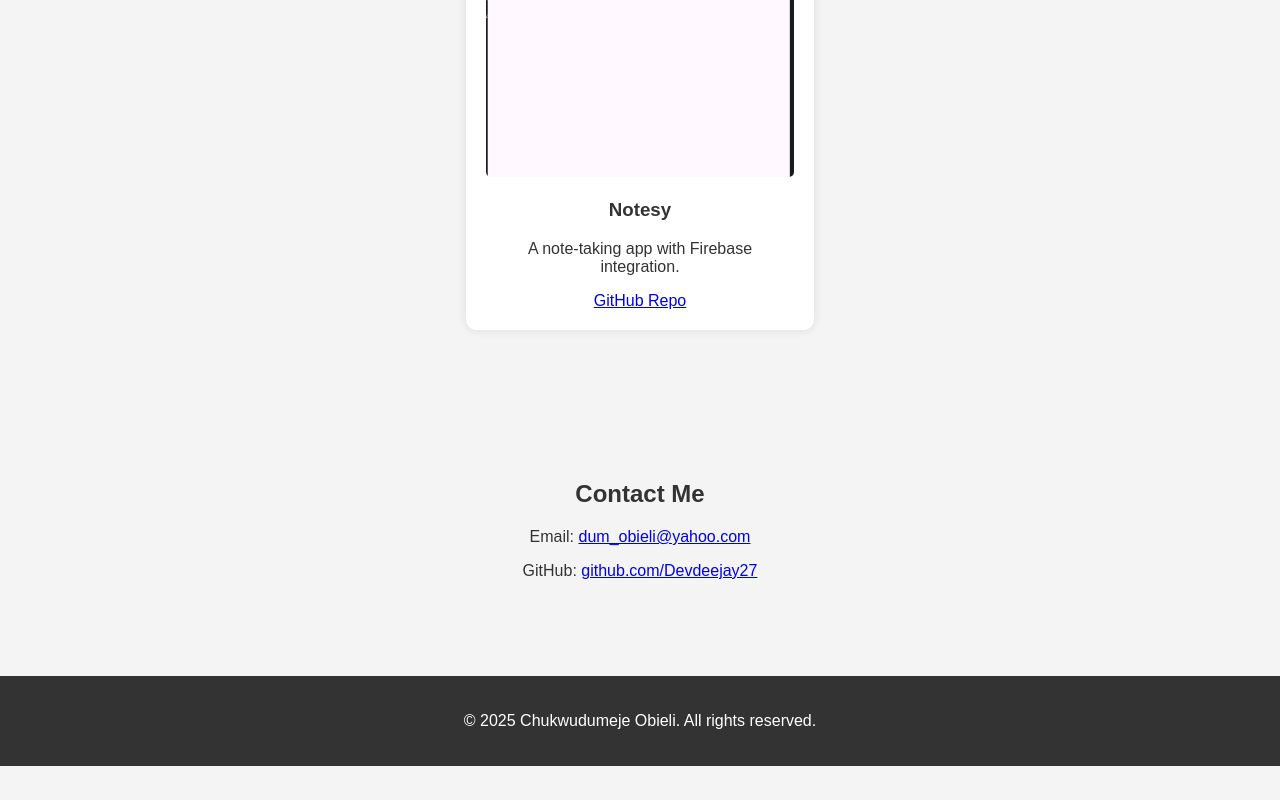
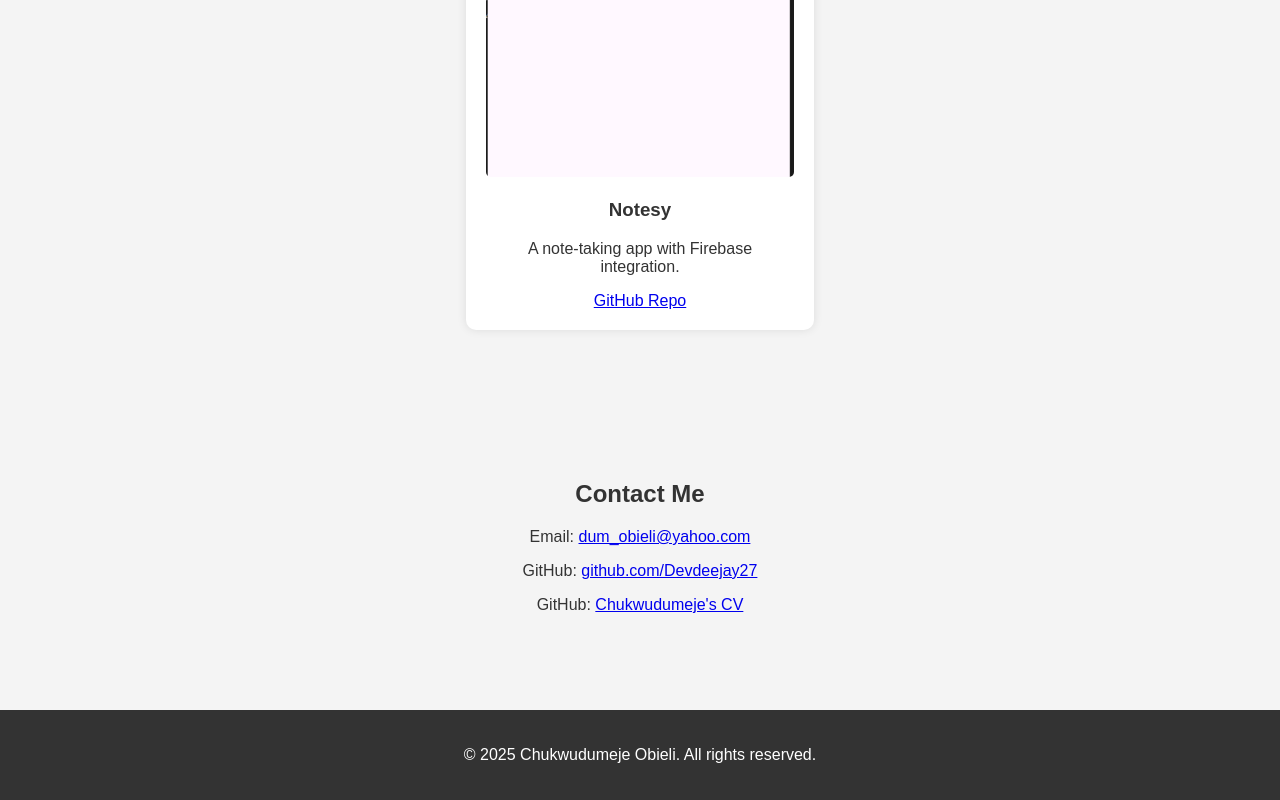
Before and after one commit to Devdeejay27/Portfolio, a plain HTML site: page index.html in a window 1280 px wide. Shown: the part 1818-2618 px from the top of the page. Before the commit the page ends 2584 px from the top, so only its background shows below. Drawn offline with Linux system fonts and the light colour scheme.

Commit message:
Updated index.html

```diff
--- a/index.html
+++ b/index.html
@@ -62,6 +62,7 @@
             <h2>Contact Me</h2>
             <p>Email: <a href="mailto:dum_obieli@yahoo.com">dum_obieli@yahoo.com</a></p>
             <p>GitHub: <a href="https://github.com/Devdeejay27" target="_blank">github.com/Devdeejay27</a></p>
+            <p>GitHub: <a href="https://drive.google.com/file/d/14SaFFWFi4T66Lq7lFN3xXSAklZQ02fxd/view?usp=sharing" target="_blank">Chukwudumeje's CV</a></p>
         </div>
     </section>
 
```
